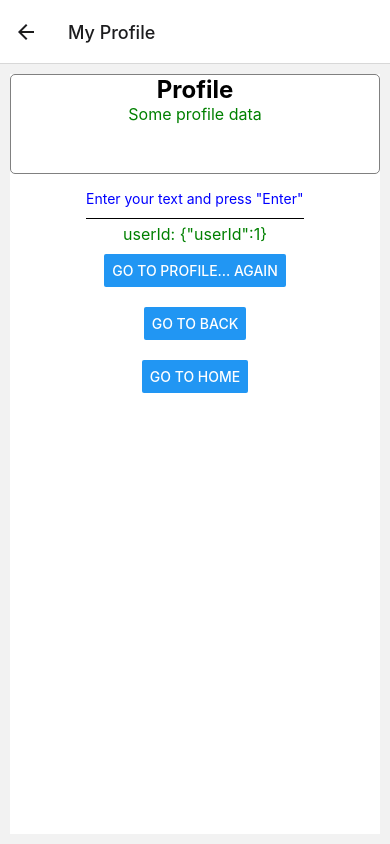
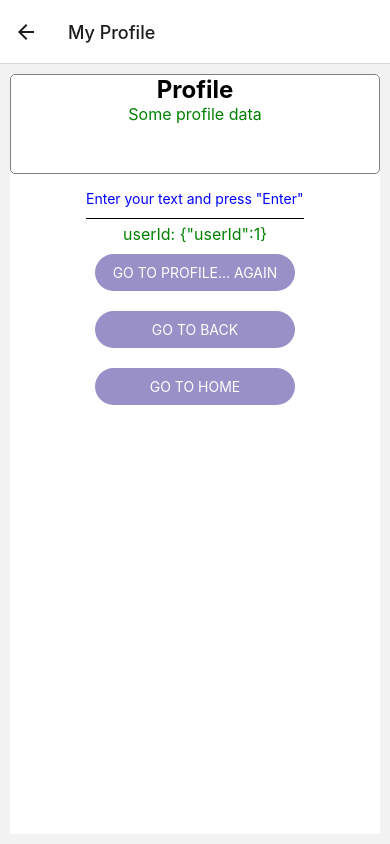
Before and after one commit to Inna3112/react-native-project, a React Native app: screen /Profile in a window 390 px wide. Built offline with nearby package versions, Linux system fonts and the light colour scheme.

Commit message:
issues is complited

```diff
--- a/src/App.tsx
+++ b/src/App.tsx
@@ -14,8 +14,11 @@ import {appStyles} from './AppStyles';
 import {ProfileScreen} from './screens/Profile/ProfileScreen';
 import {HomeScreen} from './screens/Home/HomeScreen';
 import {NavigationContainer} from '@react-navigation/native';
-import {RootStack} from './types';
+import {RootStackParamList} from './types';
 import {CreatePostScreen} from './screens/CreatePost/CreatePostScreen';
+import {createNativeStackNavigator} from '@react-navigation/native-stack';
+
+export const RootStack = createNativeStackNavigator<RootStackParamList>();
 
 const App = () => {
   return (
--- a/src/screens/CreatePost/CreatePostScreen.tsx
+++ b/src/screens/CreatePost/CreatePostScreen.tsx
@@ -1,10 +1,10 @@
 import React, {useState} from 'react';
-import {Button, TextInput, View} from 'react-native';
+import {Text, TextInput, TouchableOpacity, View} from 'react-native';
 import {
   CreatePostScreenNavigationProp,
   CreatePostScreenRouteProp,
 } from '../../types';
-import {styles} from './styles';
+import {styles} from './CreatePostScreenStyles';
 
 type PropsType = {
   navigation: CreatePostScreenNavigationProp;
@@ -23,8 +23,9 @@ export const CreatePostScreen: React.FC<PropsType> = ({navigation}) => {
         value={postText}
         onChangeText={setPostText}
       />
-      <Button
-        title="Done"
+      <TouchableOpacity
+        style={styles.button}
+        activeOpacity={0.5}
         onPress={() => {
           // Pass and merge params back to home screen
           navigation.navigate({
@@ -32,8 +33,9 @@ export const CreatePostScreen: React.FC<PropsType> = ({navigation}) => {
             params: {post: postText},
             merge: true,
           });
-        }}
-      />
+        }}>
+        <Text style={styles.buttonText}>Done</Text>
+      </TouchableOpacity>
     </View>
   );
 };
--- a/src/screens/CreatePost/styles.ts
+++ b/src/screens/CreatePost/CreatePostScreenStyles.ts
@@ -15,4 +15,15 @@ export const styles = StyleSheet.create({
     marginBottom: 10,
     backgroundColor: 'white',
   },
+  button: {
+    alignItems: 'center',
+    backgroundColor: '#9890C7',
+    borderRadius: 25,
+    padding: 10,
+    width: 150,
+  },
+  buttonText: {
+    textTransform: 'uppercase',
+    color: 'white',
+  },
 });
--- a/src/screens/Home/HomeScreen.tsx
+++ b/src/screens/Home/HomeScreen.tsx
@@ -1,6 +1,6 @@
 import React from 'react';
-import {Button, Text, View} from 'react-native';
-import {styles} from './styles';
+import {Text, TouchableOpacity, View} from 'react-native';
+import {styles} from './HomeScreenStyles';
 import {NativeStackScreenProps} from '@react-navigation/native-stack';
 import {RootStackParamList} from '../../types';
 
@@ -13,20 +13,24 @@ export const HomeScreen: React.FC<PropsType> = ({route, navigation}) => {
     <View style={styles.container}>
       <Text style={styles.text}>Home</Text>
       <View style={styles.buttonWrapper}>
-        <Button
-          title={'Go to Profile'}
+        <TouchableOpacity
+          style={styles.button}
+          activeOpacity={0.5}
           onPress={() =>
             navigation.navigate({name: 'Profile', params: {userId: 11}})
-          }
-        />
+          }>
+          <Text style={styles.buttonText}>Go to Profile</Text>
+        </TouchableOpacity>
       </View>
       <View style={styles.buttonWrapper}>
-        <Button
-          title={'Create post'}
+        <TouchableOpacity
+          style={styles.button}
+          activeOpacity={0.5}
           onPress={() =>
             navigation.navigate({name: 'CreatePost', params: undefined})
-          }
-        />
+          }>
+          <Text style={styles.buttonText}>Create post</Text>
+        </TouchableOpacity>
       </View>
       {post ? <Text>My post: {post}</Text> : null}
     </View>
--- a/src/screens/Home/styles.ts
+++ b/src/screens/Home/HomeScreenStyles.ts
@@ -16,4 +16,15 @@ export const styles = StyleSheet.create({
   buttonWrapper: {
     margin: 10,
   },
+  button: {
+    alignItems: 'center',
+    backgroundColor: '#9890C7',
+    borderRadius: 25,
+    padding: 10,
+    width: 150,
+  },
+  buttonText: {
+    textTransform: 'uppercase',
+    color: 'white',
+  },
 });
--- a/src/screens/Profile/ProfileScreen.tsx
+++ b/src/screens/Profile/ProfileScreen.tsx
@@ -1,14 +1,14 @@
-import React, {useState} from 'react';
+import React, {useCallback, useState} from 'react';
 import {
   Alert,
-  Button,
   NativeSyntheticEvent,
+  Pressable,
   Text,
   TextInput,
   TextInputSubmitEditingEventData,
   View,
 } from 'react-native';
-import {styles} from './styles';
+import {styles} from './ProfileScreenStyles';
 import {ProfileScreenNavigationProp, ProfileScreenRouteProp} from '../../types';
 
 type PropsType = {
@@ -22,9 +22,8 @@ export const ProfileScreen: React.FC<PropsType> = ({route, navigation}) => {
 
   const userId = route.params;
 
-  const addProfileText = (
-    e: NativeSyntheticEvent<TextInputSubmitEditingEventData>,
-  ) => {
+  const addProfileText = useCallback(
+    (e: NativeSyntheticEvent<TextInputSubmitEditingEventData>) => {
       const text = e.nativeEvent.text;
       if (text.trim()) {
         setProfileText(text);
@@ -32,7 +31,9 @@ export const ProfileScreen: React.FC<PropsType> = ({route, navigation}) => {
       } else {
         Alert.alert('Enter profile data!');
       }
-  };
+    },
+    [],
+  );
   return (
     <View style={styles.container}>
       <View style={styles.profile}>
@@ -54,16 +55,34 @@ export const ProfileScreen: React.FC<PropsType> = ({route, navigation}) => {
       </View>
       <Text style={styles.text}>userId: {JSON.stringify(userId)}</Text>
       <View style={styles.buttonWrapper}>
-        <Button
-          title="Go to Profile... again"
-          onPress={() => navigation.push('Profile')}
-        />
+        <Pressable
+          style={({pressed}) => [
+            {backgroundColor: pressed ? '#E6D4DE' : '#9890C7'},
+            styles.button,
+          ]}
+          onPress={() => navigation.push('Profile')}>
+          <Text style={styles.buttonText}>Go to Profile... again</Text>
+        </Pressable>
       </View>
       <View style={styles.buttonWrapper}>
-        <Button title="Go to back" onPress={() => navigation.goBack()} />
+        <Pressable
+          style={({pressed}) => [
+            {backgroundColor: pressed ? '#E6D4DE' : '#9890C7'},
+            styles.button,
+          ]}
+          onPress={() => navigation.goBack()}>
+          <Text style={styles.buttonText}>Go to back</Text>
+        </Pressable>
       </View>
       <View style={styles.buttonWrapper}>
-        <Button title="Go to Home" onPress={() => navigation.popToTop()} />
+        <Pressable
+          style={({pressed}) => [
+            {backgroundColor: pressed ? '#E6D4DE' : '#9890C7'},
+            styles.button,
+          ]}
+          onPress={() => navigation.popToTop()}>
+          <Text style={styles.buttonText}>Go to Home</Text>
+        </Pressable>
       </View>
     </View>
   );
--- a/src/screens/Profile/styles.ts
+++ b/src/screens/Profile/ProfileScreenStyles.ts
@@ -40,4 +40,14 @@ export const styles = StyleSheet.create({
   buttonWrapper: {
     margin: 10,
   },
+  button: {
+    alignItems: 'center',
+    borderRadius: 25,
+    padding: 10,
+    width: 200,
+  },
+  buttonText: {
+    textTransform: 'uppercase',
+    color: 'white',
+  },
 });
--- a/src/types.ts
+++ b/src/types.ts
@@ -1,7 +1,4 @@
-import {
-  createNativeStackNavigator,
-  NativeStackNavigationProp,
-} from '@react-navigation/native-stack';
+import {NativeStackNavigationProp} from '@react-navigation/native-stack';
 import {RouteProp} from '@react-navigation/native';
 
 export type RootStackParamList = {
@@ -9,8 +6,6 @@ export type RootStackParamList = {
   Profile: {userId: number} | undefined;
   CreatePost: undefined;
 };
-
-export const RootStack = createNativeStackNavigator<RootStackParamList>();
 
 export type ProfileScreenNavigationProp = NativeStackNavigationProp<
   RootStackParamList,
```
Also changed, not shown: 1 other file (tests, documents, lock files or other folders). Lines whose indentation alone changed are shown as unchanged.
